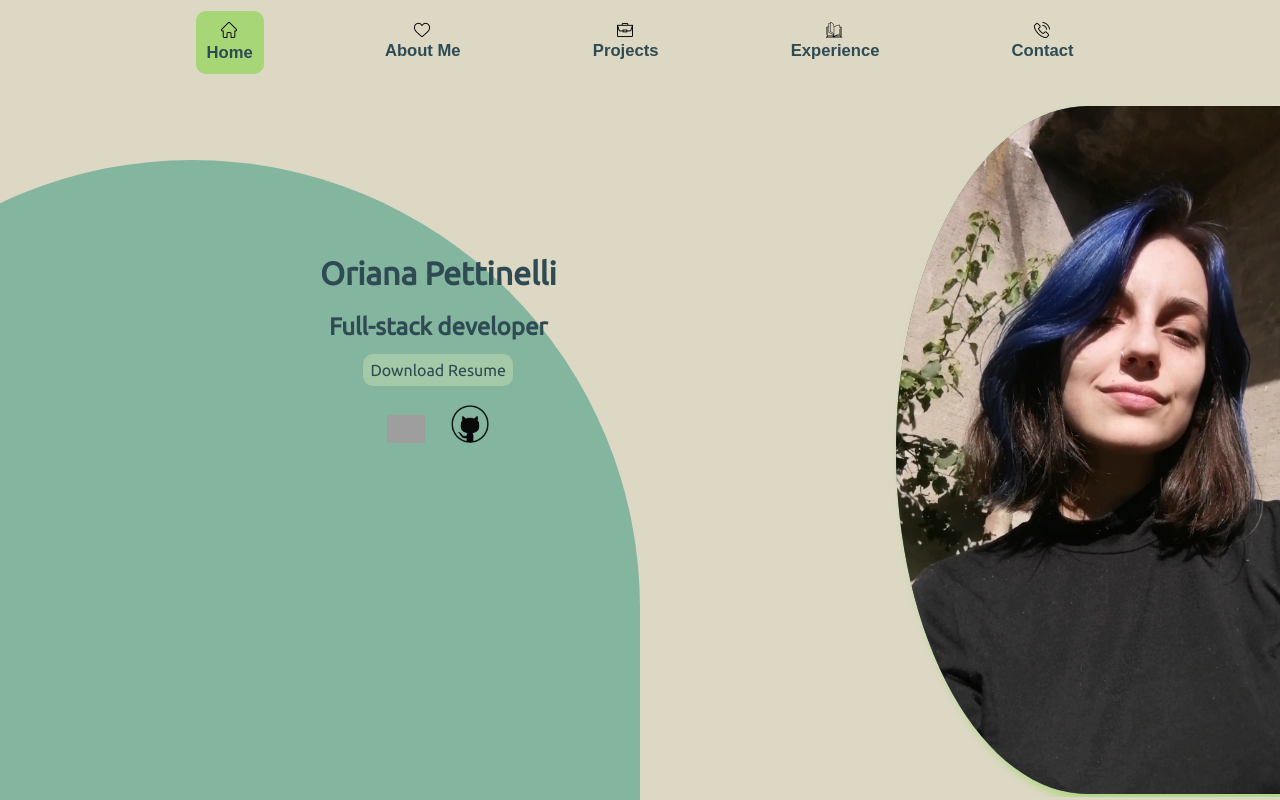
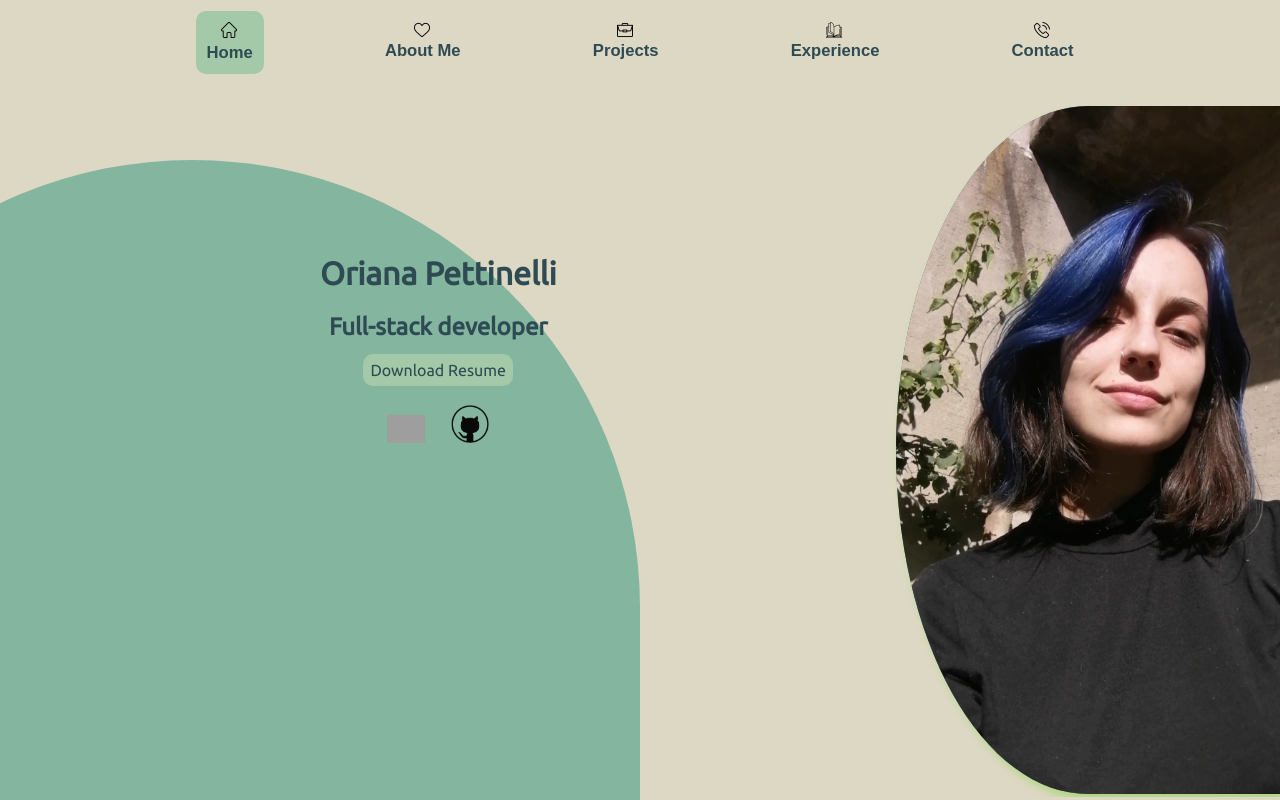
Before and after one commit to Orianamartina/Portfolio, a Next.js app in the folder portfolio/: page / in a window 1280 px wide. Built offline with nearby package versions, Linux system fonts and the light colour scheme; grey boxes are pictures that could not be loaded.

Commit message:
button color

```diff
--- a/portfolio/src/app/components/contact/contact.module.css
+++ b/portfolio/src/app/components/contact/contact.module.css
@@ -12,7 +12,7 @@
 
 }
 .linkText{
-    font-size: 2vw;
+    font-size: 1.7vw;
     color: var(--0);
     text-decoration: none;
     font-weight: lighter;
--- a/portfolio/src/app/components/navBar/navBar.module.css
+++ b/portfolio/src/app/components/navBar/navBar.module.css
@@ -13,7 +13,7 @@
     font-size: 1.3vw;
     margin: 1%;
     padding: 1%;
-    background-color: var(--5);
+    background-color: var(--4);
 
     border: none;
     border-radius: 10px;
@@ -40,7 +40,7 @@
 .notActive:hover{
     text-decoration: underline;
     cursor: pointer;
-    background-color: var(--5);
+    background-color: var(--4);
 
 }
 .buttonImage{
```
